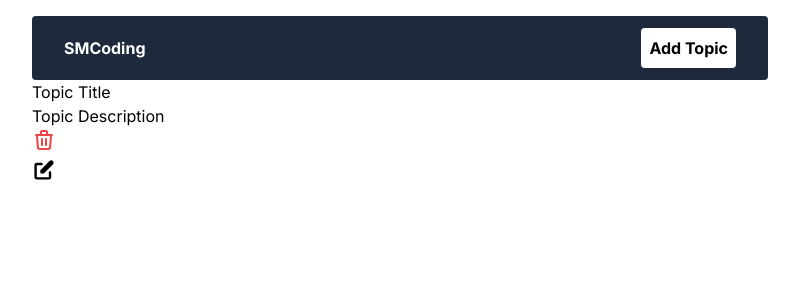
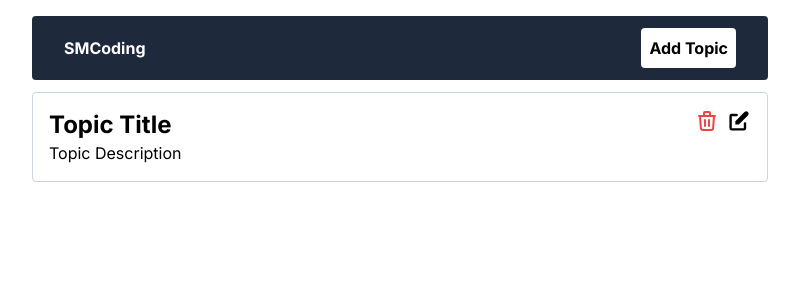
Before and after one commit to shahenwaz/mongodb-crud, a Next.js app: page / in a window 1280 px wide. Shown: the top 300 px of the page, without its empty margins (240-1039 px from the left). Built offline with nearby package versions, Linux system fonts and the light colour scheme.

Commit message:
Style added - TopicsList & Navbar components

```diff
--- a/components/TopicsList.jsx
+++ b/components/TopicsList.jsx
@@ -5,13 +5,13 @@ import { HiPencilAlt } from "react-icons/hi";
 export default function TopicsList() {
   return (
     <>
-      <div>
+      <div className="p-4 border border-slate-300 my-3 rounded flex justify-between gap-5 items-start">
         <div>
-          <h2>Topic Title</h2>
+          <h2 className="text-2xl font-bold">Topic Title</h2>
           <div>Topic Description</div>
         </div>
 
-        <div>
+        <div className="flex gap-2">
           <RemoveBtn />
           <Link href={"/editTopic/123"}>
             <HiPencilAlt size={24} />
```
